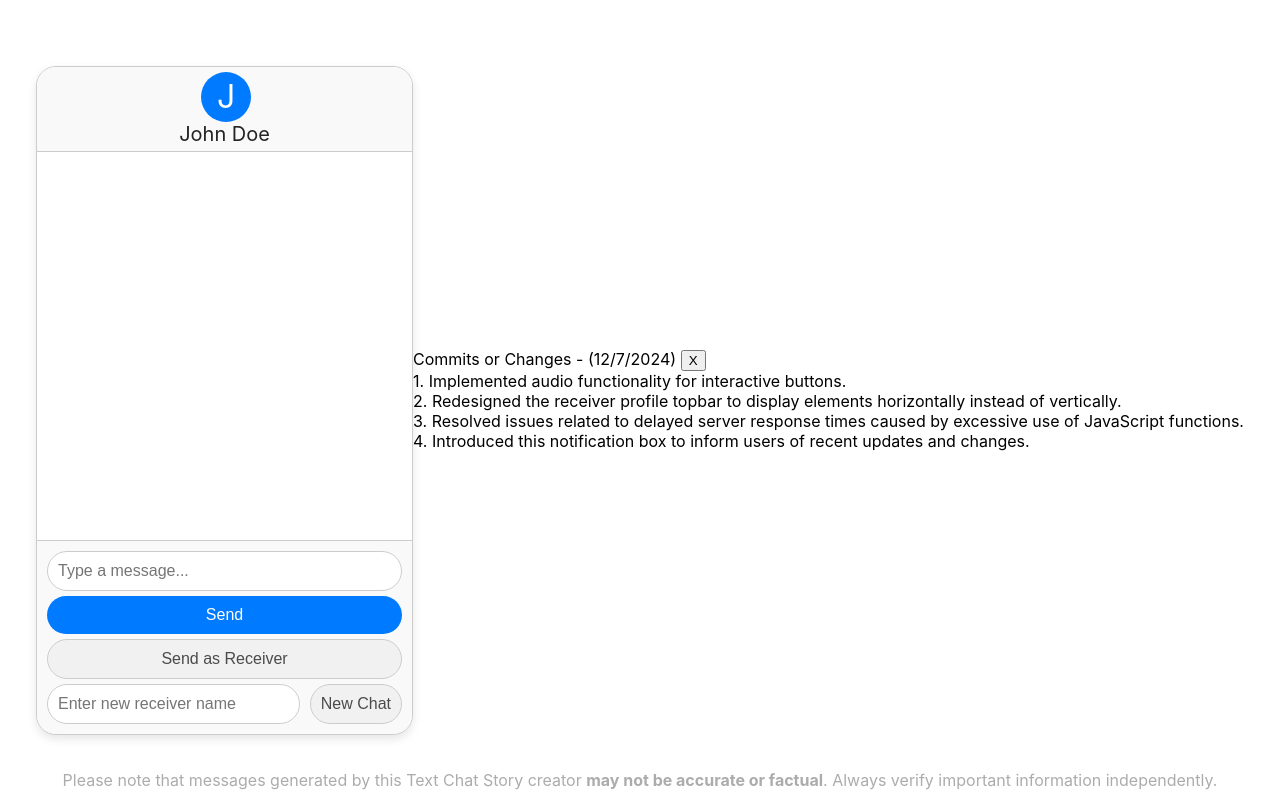
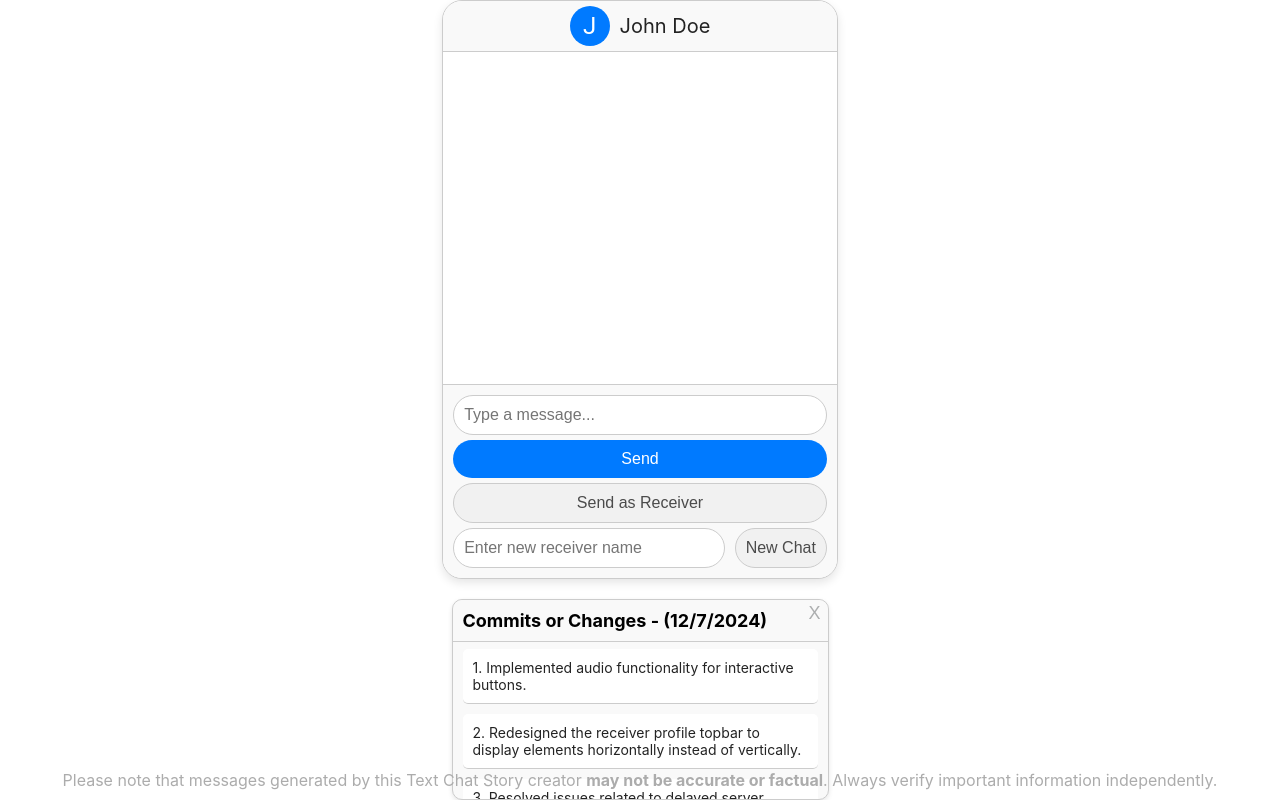
Before and after one commit to SoftwareModule/SoftwareModule.github.io, a plain HTML site: page index.html in a window 1280 px wide. Drawn offline with Linux system fonts and the light colour scheme.

Commit message:
Update style.css

```diff
--- a/style.css
+++ b/style.css
@@ -7,11 +7,12 @@ body {
   justify-content: center;
   align-items: center;
   height: 100vh;
+  flex-direction: column;
 }
 
 .chat-container {
-  width: 375px;
-  height: 667px;
+  width: 393.75px;
+  height: 700.35px;
   background-color: white;
   border-radius: 20px;
   box-shadow: 0 4px 10px rgba(0, 0, 0, 0.1);
@@ -25,26 +26,32 @@ body {
   background-color: #f9f9f9;
   text-align: center;
   border-bottom: 1px solid #ccc;
+  display: flex;
+  justify-content: center;
+  align-items: center;
+  height: 50px;
 }
 
 .profile-banner .profile-pic {
-  width: 50px;
-  height: 50px;
+  width: 40px;
+  height: 40px;
   background-color: #007aff;
   color: white;
-  font-size: 32px;
+  font-size: 24px;
+  font-family: 'Roboto', sans-serif;
   border-radius: 50%;
   display: flex;
   justify-content: center;
   align-items: center;
-  margin-top: 5px;
-  margin-left: 43.75%;
+  margin: 0;
+  padding: 0;
 }
 
 .profile-banner .receiver-name {
   font-size: 20px;
   color: #232323;
-  margin-bottom: 5px;
+  margin: 0;
+  padding-left: 10px;
 }
 
 .messages {
@@ -165,3 +172,91 @@ body {
   padding: 10px;
   box-sizing: border-box;
 }
+
+.commits {
+  margin-top: 20px;
+  padding: 0;
+  background-color: #f9f9f9;
+  border-radius: 10px;
+  border: 1px solid #ccc;
+  width: 375px;
+  box-shadow: 0 2px 5px rgba(0, 0, 0, 0.1);
+}
+
+.close-button {
+  background: none;
+  border: none;
+  color: #acaeaf;
+  font-size: 18px;
+  cursor: pointer;
+  position: absolute;
+  right: 1px;
+  top: 2px;
+  transition: font-size 0.05s ease;
+}
+
+.close-button:hover {
+  font-size: 21px;
+}
+
+.commit-header {
+  padding: 10px;
+  font-size: 18px;
+  border-top-left-radius: 10px;
+  border-top-right-radius: 10px;
+  font-weight: bold;
+  background-color: #f9f9f9;
+  border-bottom: 1px solid #ccc;
+  position: relative;
+}
+
+.commit-items-container {
+  height: 150px;
+  margin-top: -12.5px;
+  overflow-y: auto;
+  padding: 10px;
+}
+
+.commit-items-container::-webkit-scrollbar {
+  width: 8px;
+}
+
+.commit-items-container::-webkit-scrollbar-track {
+  background: transparent;
+}
+
+.commit-items-container::-webkit-scrollbar-thumb {
+  background: rgba(207, 207, 207, 0.5);
+  border-radius: 10px;
+}
+
+.commit-items-container::-webkit-scrollbar-thumb:hover {
+  background: rgba(207, 207, 207, 0.7);
+}
+
+.commit-items-container::-webkit-scrollbar-button {
+  display: none;
+}
+
+.commit-item {
+  margin: 10px 0;
+  padding: 10px;
+  background-color: #ffffff;
+  font-size: 14px;
+  color: #232323;
+  border-radius: 5px;
+  transition: background-color 0.3s;
+  cursor: default;
+}
+
+.commit-item:hover {
+  background-color: #f3f3f3;
+}
+
+.commit-item {
+  border-bottom: 1px solid #ccc;
+}
+
+.commit-item:last-child {
+  border-bottom: none;
+}
```
